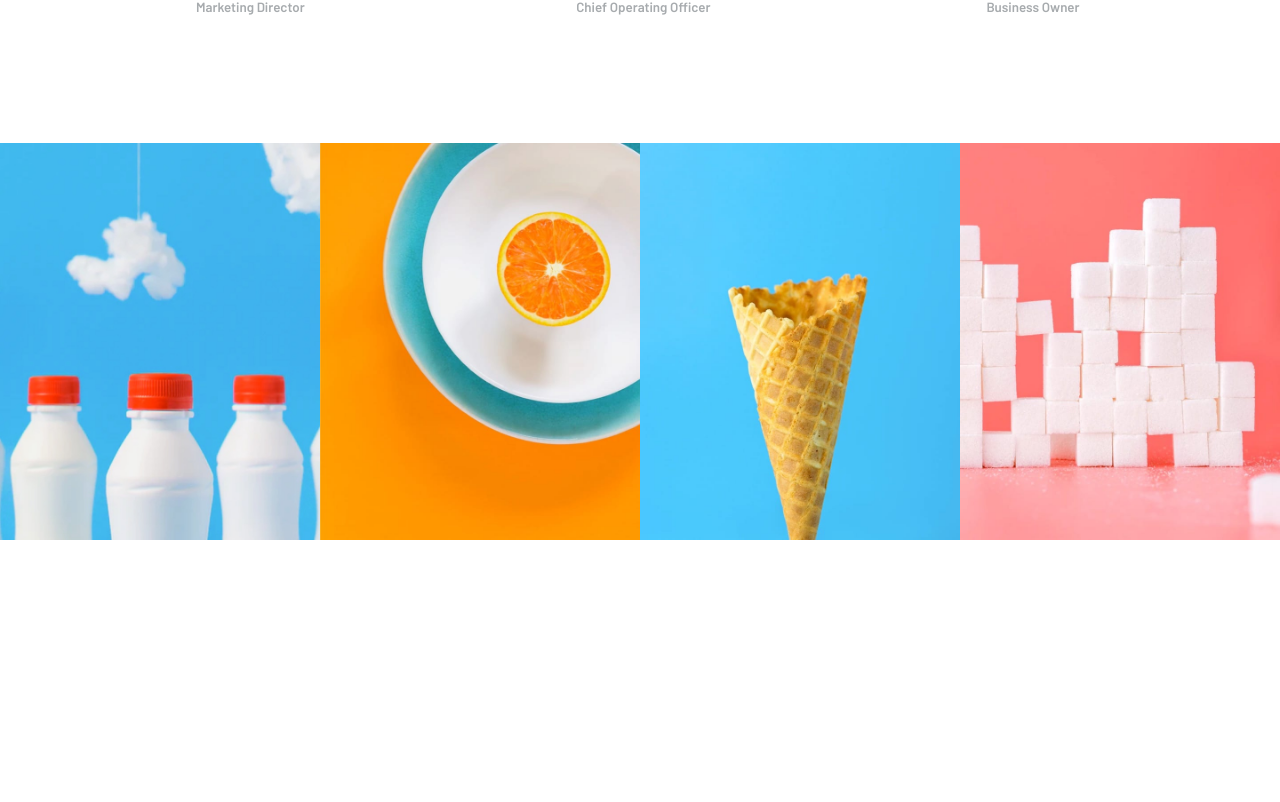
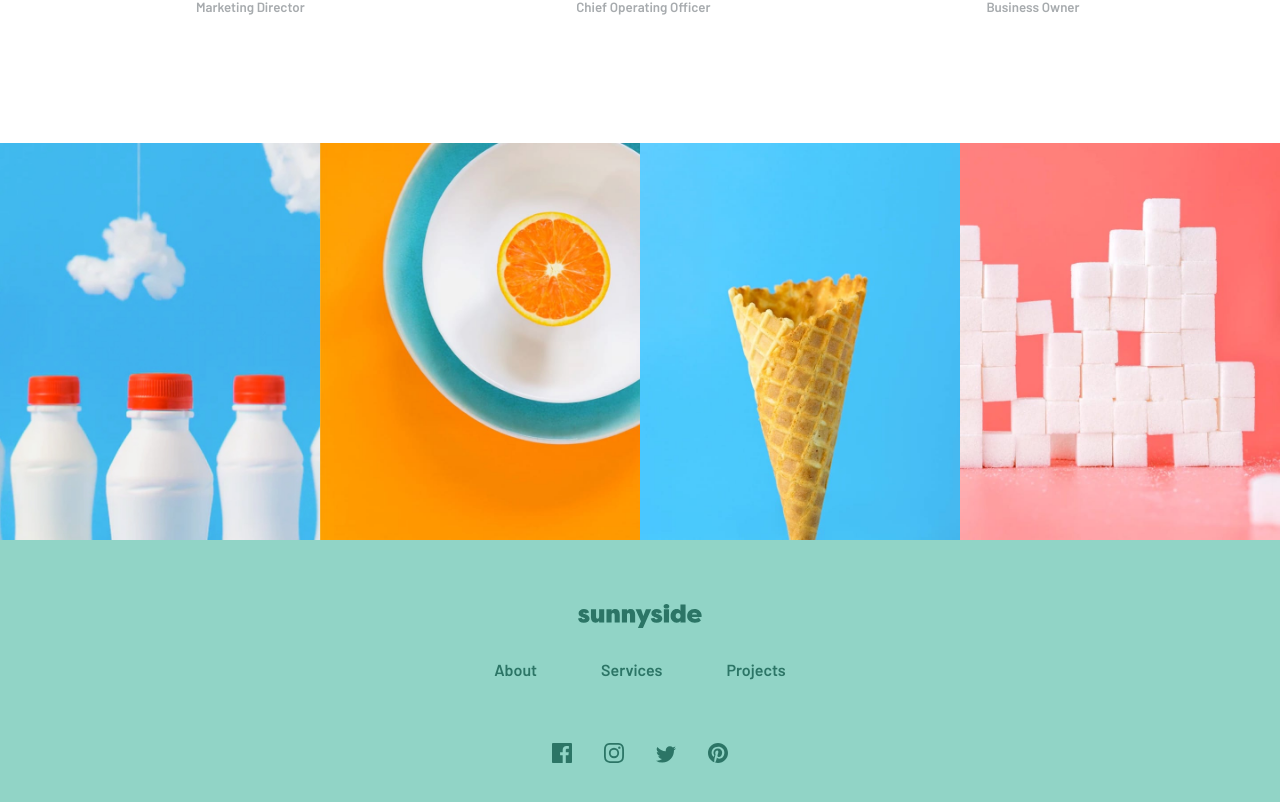
Before and after one commit to akaahl/sunnyside-agency-landing-page, a React (Create React App) app: page / in a window 1280 px wide. Shown: the part 2558-3360 px from the top of the page. Before the commit the page ends 3098 px from the top, so only its background shows below. Built offline with nearby package versions, Linux system fonts and the light colour scheme.

Commit message:
Added FooterNav

```diff
--- a/src/App.js
+++ b/src/App.js
@@ -4,6 +4,7 @@ import Header from "./components/Header";
 import ContentOne from "./components/ContentOne";
 import ContentTwo from "./components/ContentTwo";
 import GridImages from "./components/GridImages";
+import FooterNav from "./components/FooterNav";
 
 function App() {
   return (
@@ -14,6 +15,7 @@ function App() {
       <ContentOne />
       <ContentTwo />
       <GridImages />
+      <FooterNav />
     </div>
   );
 }
--- a/src/components/ContentOne.js
+++ b/src/components/ContentOne.js
@@ -199,7 +199,7 @@ const StyledMain = styled.main`
 
     p {
       font-size: 1.1rem;
-      width: 70%;
+      width: 65%;
       font-weight: 600;
     }
   }
@@ -214,7 +214,7 @@ const StyledMain = styled.main`
 
     h3,
     p {
-      color: hsl(167, 40%, 24%);
+      color: #2f6d5f;
     }
   }
 
--- /dev/null
+++ b/src/components/FooterNav.js
@@ -0,0 +1,66 @@
+import styled from "styled-components";
+import logoGreen from "../assets/logo - green.svg";
+import facebook from "../assets/icon-facebook.svg";
+import instagram from "../assets/icon-instagram.svg";
+import twitter from "../assets/icon-twitter.svg";
+import pinterest from "../assets/icon-pinterest.svg";
+
+const FooterNav = () => {
+  return (
+    <StyledFooter>
+      <img src={logoGreen} alt="logo green" />
+
+      <ul>
+        <li>
+          <a href="#about">About</a>
+        </li>
+        <li>
+          <a href="#services">Services</a>
+        </li>
+        <li>
+          <a href="#projects">Projects</a>
+        </li>
+      </ul>
+
+      <div className="social-links">
+        <img src={facebook} alt="facebook" />
+        <img src={instagram} alt="instagram" />
+        <img src={twitter} alt="twitter" />
+        <img src={pinterest} alt="pinterest" />
+      </div>
+    </StyledFooter>
+  );
+};
+
+const StyledFooter = styled.nav`
+  padding: 4rem;
+  width: 100%;
+  display: flex;
+  flex-direction: column;
+  align-items: center;
+  background: hsl(167, 44%, 70%);
+
+  ul {
+    list-style: none;
+    display: flex;
+    margin: 2rem 0 4rem 0;
+
+    li {
+      margin: 0 2rem;
+
+      a {
+        font-weight: 600;
+        text-decoration: none;
+        color: #2c7566;
+      }
+    }
+  }
+
+  .social-links {
+    img {
+      margin: 0 1rem;
+    }
+  }
+`;
+
+export default FooterNav;
```
Also changed, not shown: src/assets/logo - green.svg (added).
